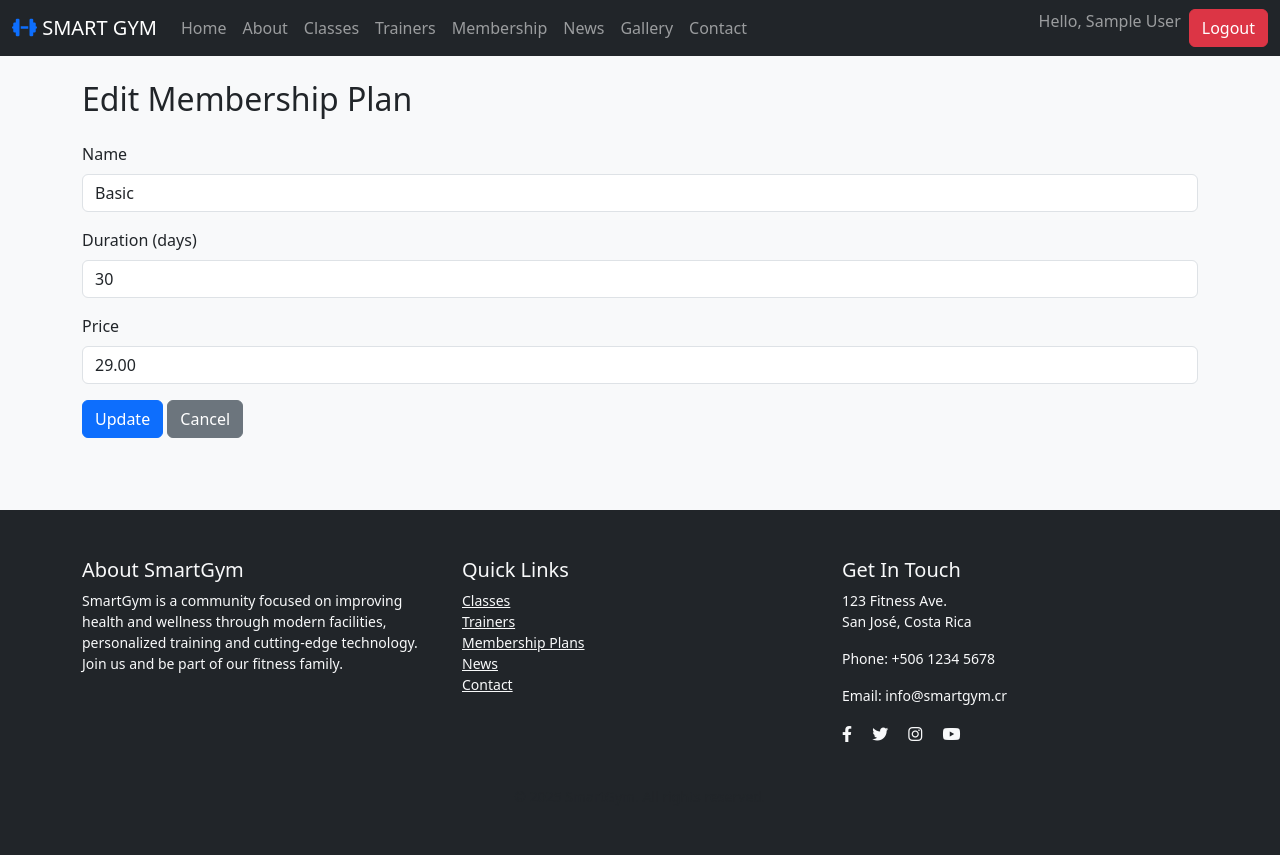
After one commit to castrosanabriajohn/smartgym, a PHP site: page /smartgym/pages/membership_edit.php?id=1 in a window 1280 px wide. The commit adds this page. Run offline with PHP 8.4, Linux system fonts and the light colour scheme; the visitor is signed in with stand-in values (Sample User, id 1); data comes from the database, SQL or seed files in the repository; data that the repository does not hold is empty.

Commit message:
Add product and news CRUD, real social links, and bootstrap UI

```diff
--- a/includes/footer.php
+++ b/includes/footer.php
@@ -1,44 +1,39 @@
 <?php
 // footer.php
-// This file outputs the footer and closes the HTML document. It
-// should be included at the end of every page.
+// Outputs the footer and closes the HTML document.
 ?>
     </main>
-    <!-- Footer -->
-    <footer class="bg-gray-900 text-gray-300 py-10 mt-10">
-        <div class="container mx-auto px-6">
-            <div class="grid grid-cols-1 md:grid-cols-3 gap-8">
-                <!-- About -->
-                <div>
-                    <h3 class="text-white text-lg font-bold mb-4">About SmartGym</h3>
-                    <p class="text-sm">SmartGym is a community focused on improving health and wellness through modern facilities, personalized training and cutting-edge technology. Join us and be part of our fitness family.</p>
+    <footer class="bg-dark text-light py-5 mt-5">
+        <div class="container">
+            <div class="row">
+                <div class="col-md-4 mb-3">
+                    <h3 class="h5">About SmartGym</h3>
+                    <p class="small">SmartGym is a community focused on improving health and wellness through modern facilities, personalized training and cutting-edge technology. Join us and be part of our fitness family.</p>
                 </div>
-                <!-- Quick Links -->
-                <div>
-                    <h3 class="text-white text-lg font-bold mb-4">Quick Links</h3>
-                    <ul class="space-y-2 text-sm">
-                        <li><a href="/smartgym/index.php#classes" class="hover:text-blue-400">Classes</a></li>
-                        <li><a href="/smartgym/index.php#trainers" class="hover:text-blue-400">Trainers</a></li>
-                        <li><a href="/smartgym/index.php#membership" class="hover:text-blue-400">Membership Plans</a></li>
-                        <li><a href="/smartgym/pages/news.php" class="hover:text-blue-400">News</a></li>
-                        <li><a href="/smartgym/pages/contact.php" class="hover:text-blue-400">Contact</a></li>
+                <div class="col-md-4 mb-3">
+                    <h3 class="h5">Quick Links</h3>
+                    <ul class="list-unstyled small">
+                        <li><a class="link-light" href="/smartgym/index.php#classes">Classes</a></li>
+                        <li><a class="link-light" href="/smartgym/index.php#trainers">Trainers</a></li>
+                        <li><a class="link-light" href="/smartgym/index.php#membership">Membership Plans</a></li>
+                        <li><a class="link-light" href="/smartgym/pages/news.php">News</a></li>
+                        <li><a class="link-light" href="/smartgym/pages/contact.php">Contact</a></li>
                     </ul>
                 </div>
-                <!-- Contact -->
-                <div>
-                    <h3 class="text-white text-lg font-bold mb-4">Get In Touch</h3>
-                    <p class="text-sm">123 Fitness Ave.<br> San José, Costa Rica</p>
-                    <p class="text-sm mt-2">Phone: +506 1234 5678</p>
-                    <p class="text-sm">Email: info@smartgym.cr</p>
-                    <div class="flex mt-4 space-x-4">
-                        <a href="#" class="text-gray-400 hover:text-blue-400"><i class="fab fa-facebook-f"></i></a>
-                        <a href="#" class="text-gray-400 hover:text-blue-400"><i class="fab fa-twitter"></i></a>
-                        <a href="#" class="text-gray-400 hover:text-pink-600"><i class="fab fa-instagram"></i></a>
-                        <a href="#" class="text-gray-400 hover:text-red-600"><i class="fab fa-youtube"></i></a>
+                <div class="col-md-4 mb-3">
+                    <h3 class="h5">Get In Touch</h3>
+                    <p class="small">123 Fitness Ave.<br> San José, Costa Rica</p>
+                    <p class="small mt-2">Phone: +506 1234 5678</p>
+                    <p class="small">Email: info@smartgym.cr</p>
+                    <div class="mt-3">
+                        <a href="https://facebook.com/smartgym" class="text-light me-3"><i class="fab fa-facebook-f"></i></a>
+                        <a href="https://twitter.com/smartgym" class="text-light me-3"><i class="fab fa-twitter"></i></a>
+                        <a href="https://instagram.com/smartgym" class="text-light me-3"><i class="fab fa-instagram"></i></a>
+                        <a href="https://youtube.com/smartgym" class="text-light"><i class="fab fa-youtube"></i></a>
                     </div>
                 </div>
             </div>
-            <div class="text-center mt-8 text-gray-500 text-xs">
+            <div class="text-center text-muted small mt-4">
                 © <?php echo date('Y'); ?> SmartGym. All rights reserved.
             </div>
         </div>
--- a/includes/header.php
+++ b/includes/header.php
@@ -1,20 +1,12 @@
 <?php
 // header.php
-// This file outputs the opening HTML tags, the navigation bar and
-// includes common resources like TailwindCSS and Font Awesome. It
-// should be included at the top of every page.
+// Outputs opening HTML, navigation bar, and includes common resources like Bootstrap and Font Awesome.
 require_once __DIR__ . '/../config.php';
 
-// Ensure the database is initialized only once per session. If the
-// initialization has not been done, include init_db.php which creates
-// tables and inserts sample data. This prevents repeatedly creating
-// tables on every request.
 if (empty($_SESSION['db_initialized'])) {
     require_once __DIR__ . '/../init_db.php';
 }
 
-// Determine if a user is logged in by checking the session. If so,
-// try to get the user name either from the session or via a query.
 $loggedIn = isset($_SESSION['user_id']);
 $currentUser = null;
 if ($loggedIn) {
@@ -32,84 +24,46 @@ if ($loggedIn) {
 <html lang="en">
 <head>
     <meta charset="UTF-8">
-    <meta name="viewport" content="width=device-width, initial-scale=1.0">
+    <meta name="viewport" content="width=device-width, initial-scale=1">
     <title>SmartGym</title>
-    <!-- Tailwind CSS CDN -->
-    <script src="https://cdn.tailwindcss.com"></script>
+    <!-- Bootstrap CSS -->
+    <link href="https://cdn.jsdelivr.net/npm/bootstrap@5.3.0/dist/css/bootstrap.min.css" rel="stylesheet">
     <!-- Font Awesome -->
     <link rel="stylesheet" href="https://cdnjs.cloudflare.com/ajax/libs/font-awesome/6.4.0/css/all.min.css">
     <!-- jQuery CDN -->
     <script src="https://code.jquery.com/jquery-3.6.0.min.js"></script>
-    <!-- Custom styles can be added in /css/custom.css -->
+    <!-- Bootstrap Bundle JS -->
+    <script src="https://cdn.jsdelivr.net/npm/bootstrap@5.3.0/dist/js/bootstrap.bundle.min.js"></script>
     <link rel="stylesheet" href="/smartgym/css/custom.css">
 </head>
-<body class="font-sans bg-gray-100">
-    <!-- Navigation Bar -->
-    <nav class="bg-gray-900 text-white sticky top-0 z-50 shadow-lg">
-        <div class="container mx-auto px-6 py-3">
-            <div class="flex justify-between items-center">
-                <div class="flex items-center">
-                    <i class="fas fa-dumbbell text-blue-500 text-2xl mr-2"></i>
-                    <span class="font-bold text-xl">SMART GYM</span>
-                </div>
-                <!-- Desktop Navigation -->
-                <div class="hidden md:flex items-center space-x-4">
-                    <a href="/smartgym/index.php" class="hover:text-blue-400 transition">Home</a>
-                    <a href="/smartgym/index.php#about" class="hover:text-blue-400 transition">About</a>
-                    <a href="/smartgym/index.php#classes" class="hover:text-blue-400 transition">Classes</a>
-                    <a href="/smartgym/index.php#trainers" class="hover:text-blue-400 transition">Trainers</a>
-                    <a href="/smartgym/index.php#membership" class="hover:text-blue-400 transition">Membership</a>
-                    <a href="/smartgym/pages/news.php" class="hover:text-blue-400 transition">News</a>
-                    <a href="/smartgym/pages/gallery.php" class="hover:text-blue-400 transition">Gallery</a>
-                    <a href="/smartgym/pages/contact.php" class="hover:text-blue-400 transition">Contact</a>
+<body class="bg-light">
+<nav class="navbar navbar-expand-lg navbar-dark bg-dark sticky-top">
+  <div class="container-fluid">
+    <a class="navbar-brand" href="/smartgym/index.php"><i class="fas fa-dumbbell text-primary"></i> SMART GYM</a>
+    <button class="navbar-toggler" type="button" data-bs-toggle="collapse" data-bs-target="#navbarNav" aria-controls="navbarNav" aria-expanded="false" aria-label="Toggle navigation">
+      <span class="navbar-toggler-icon"></span>
+    </button>
+    <div class="collapse navbar-collapse" id="navbarNav">
+      <ul class="navbar-nav me-auto mb-2 mb-lg-0">
+        <li class="nav-item"><a class="nav-link" href="/smartgym/index.php">Home</a></li>
+        <li class="nav-item"><a class="nav-link" href="/smartgym/index.php#about">About</a></li>
+        <li class="nav-item"><a class="nav-link" href="/smartgym/index.php#classes">Classes</a></li>
+        <li class="nav-item"><a class="nav-link" href="/smartgym/index.php#trainers">Trainers</a></li>
+        <li class="nav-item"><a class="nav-link" href="/smartgym/index.php#membership">Membership</a></li>
+        <li class="nav-item"><a class="nav-link" href="/smartgym/pages/news.php">News</a></li>
+        <li class="nav-item"><a class="nav-link" href="/smartgym/pages/gallery.php">Gallery</a></li>
+        <li class="nav-item"><a class="nav-link" href="/smartgym/pages/contact.php">Contact</a></li>
+      </ul>
+      <ul class="navbar-nav ms-auto">
         <?php if ($loggedIn): ?>
-                        <span class="text-gray-300">Hello, <?php echo htmlspecialchars($currentUser); ?></span>
-                        <a href="/smartgym/pages/logout.php" class="bg-red-500 hover:bg-red-600 text-white px-4 py-2 rounded-lg transition">Logout</a>
+            <li class="nav-item"><span class="navbar-text me-2">Hello, <?php echo htmlspecialchars($currentUser); ?></span></li>
+            <li class="nav-item"><a class="btn btn-danger" href="/smartgym/pages/logout.php">Logout</a></li>
         <?php else: ?>
-                        <a href="/smartgym/pages/login.php" class="bg-blue-600 hover:bg-blue-700 text-white px-4 py-2 rounded-lg transition">Login</a>
-                        <a href="/smartgym/pages/register.php" class="border border-blue-400 text-blue-400 hover:bg-blue-400 hover:text-white px-4 py-2 rounded-lg transition">Sign Up</a>
+            <li class="nav-item"><a class="btn btn-primary me-2" href="/smartgym/pages/login.php">Login</a></li>
+            <li class="nav-item"><a class="btn btn-outline-light" href="/smartgym/pages/register.php">Sign Up</a></li>
         <?php endif; ?>
-                </div>
-                <!-- Mobile Menu Button -->
-                <div class="md:hidden">
-                    <button id="menu-btn" class="block focus:outline-none">
-                        <span class="hamburger-top block w-6 h-0.5 bg-white mb-1.5"></span>
-                        <span class="hamburger-middle block w-6 h-0.5 bg-white mb-1.5"></span>
-                        <span class="hamburger-bottom block w-6 h-0.5 bg-white"></span>
-                    </button>
-                </div>
-            </div>
-        </div>
-        <!-- Mobile Menu -->
-        <div id="mobile-menu" class="hidden md:hidden bg-gray-800 absolute w-full px-6 pb-4">
-            <div class="flex flex-col space-y-3">
-                <a href="/smartgym/index.php" class="block py-2 hover:text-blue-400 transition">Home</a>
-                <a href="/smartgym/index.php#about" class="block py-2 hover:text-blue-400 transition">About</a>
-                <a href="/smartgym/index.php#classes" class="block py-2 hover:text-blue-400 transition">Classes</a>
-                <a href="/smartgym/index.php#trainers" class="block py-2 hover:text-blue-400 transition">Trainers</a>
-                <a href="/smartgym/index.php#membership" class="block py-2 hover:text-blue-400 transition">Membership</a>
-                <a href="/smartgym/pages/news.php" class="block py-2 hover:text-blue-400 transition">News</a>
-                <a href="/smartgym/pages/gallery.php" class="block py-2 hover:text-blue-400 transition">Gallery</a>
-                <a href="/smartgym/pages/contact.php" class="block py-2 hover:text-blue-400 transition">Contact</a>
-                <?php if ($loggedIn): ?>
-                    <span class="block py-2 text-gray-300">Hello, <?php echo htmlspecialchars($currentUser); ?></span>
-                    <a href="/smartgym/pages/logout.php" class="block bg-red-500 hover:bg-red-600 text-white px-4 py-2 rounded-lg transition">Logout</a>
-                <?php else: ?>
-                    <a href="/smartgym/pages/login.php" class="block bg-blue-600 hover:bg-blue-700 text-white px-4 py-2 rounded-lg transition">Login</a>
-                    <a href="/smartgym/pages/register.php" class="block border border-blue-400 text-blue-400 hover:bg-blue-400 hover:text-white px-4 py-2 rounded-lg transition">Sign Up</a>
-                <?php endif; ?>
+      </ul>
     </div>
   </div>
 </nav>
-    <script>
-    // Mobile menu toggle functionality
-    $(function(){
-        $('#menu-btn').on('click', function() {
-            $('#mobile-menu').toggleClass('hidden');
-            $(this).toggleClass('open');
-        });
-    });
-    </script>
-
-    <!-- Main Content Wrapper -->
-    <main>
+<main class="py-4">
--- /dev/null
+++ b/pages/membership_edit.php
@@ -0,0 +1,59 @@
+<?php
+require_once __DIR__ . '/../includes/header.php';
+if (!$loggedIn) {
+    header('Location: /smartgym/pages/login.php');
+    exit;
+}
+$id = (int)($_GET['id'] ?? 0);
+$stmt = $db->prepare('SELECT * FROM membership_plans WHERE id = :id');
+$stmt->execute([':id'=>$id]);
+$plan = $stmt->fetch();
+if (!$plan) {
+    echo '<div class="container"><p>Plan not found.</p></div>';
+    require_once __DIR__ . '/../includes/footer.php';
+    exit;
+}
+$name = $plan['name'];
+$duration = $plan['duration_days'];
+$price = $plan['price'];
+$errors = [];
+if ($_SERVER['REQUEST_METHOD'] === 'POST') {
+    $name = trim($_POST['name'] ?? '');
+    $duration = (int)($_POST['duration'] ?? 0);
+    $price = (float)($_POST['price'] ?? 0);
+    if ($name === '') { $errors[] = 'Name is required'; }
+    if ($duration <= 0) { $errors[] = 'Duration must be positive'; }
+    if ($price <= 0) { $errors[] = 'Price must be positive'; }
+    if (!$errors) {
+        $stmt = $db->prepare('UPDATE membership_plans SET name=:name, duration_days=:duration, price=:price WHERE id=:id');
+        $stmt->execute([':name'=>$name, ':duration'=>$duration, ':price'=>$price, ':id'=>$id]);
+        header('Location: /smartgym/index.php#membership');
+        exit;
+    }
+}
+?>
+<div class="container">
+    <h2 class="mb-4">Edit Membership Plan</h2>
+    <?php if ($errors): ?>
+        <div class="alert alert-danger">
+            <?php foreach ($errors as $e) echo '<div>'.htmlspecialchars($e).'</div>'; ?>
+        </div>
+    <?php endif; ?>
+    <form method="post">
+        <div class="mb-3">
+            <label class="form-label">Name</label>
+            <input type="text" name="name" class="form-control" value="<?php echo htmlspecialchars($name); ?>" required>
+        </div>
+        <div class="mb-3">
+            <label class="form-label">Duration (days)</label>
+            <input type="number" name="duration" class="form-control" value="<?php echo htmlspecialchars($duration); ?>" required>
+        </div>
+        <div class="mb-3">
+            <label class="form-label">Price</label>
+            <input type="number" step="0.01" name="price" class="form-control" value="<?php echo htmlspecialchars($price); ?>" required>
+        </div>
+        <button class="btn btn-primary">Update</button>
+        <a href="/smartgym/index.php#membership" class="btn btn-secondary">Cancel</a>
+    </form>
+</div>
+<?php require_once __DIR__ . '/../includes/footer.php'; ?>
```
Also changed, not shown: index.php (+26 -49 lines), init_db.php (+12 -12 lines), pages/membership_create.php (added, +51 -0 lines), pages/membership_delete.php (added, +31 -0 lines), pages/news.php (+23 -22 lines), pages/news_create.php (added, +49 -0 lines), pages/news_delete.php (added, +31 -0 lines), pages/news_edit.php (added, +58 -0 lines). Lines whose indentation alone changed are shown as unchanged.
